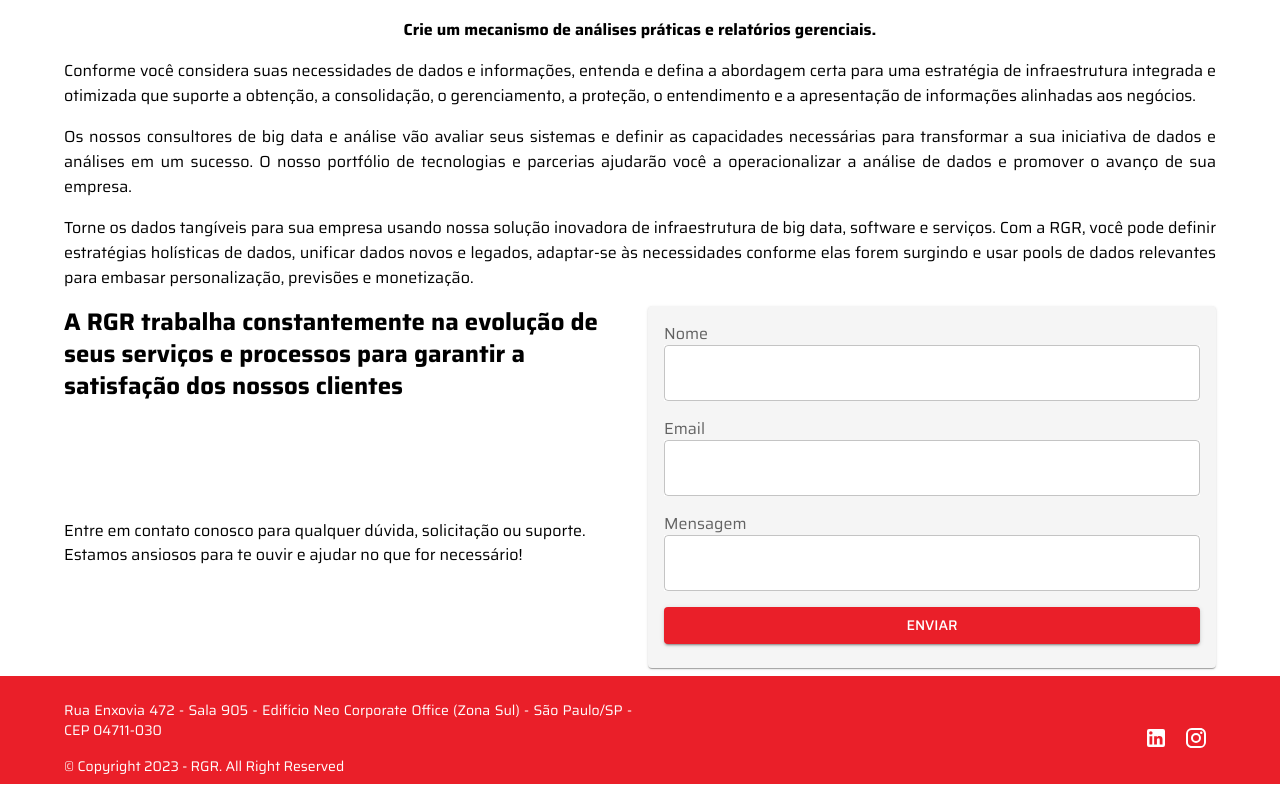
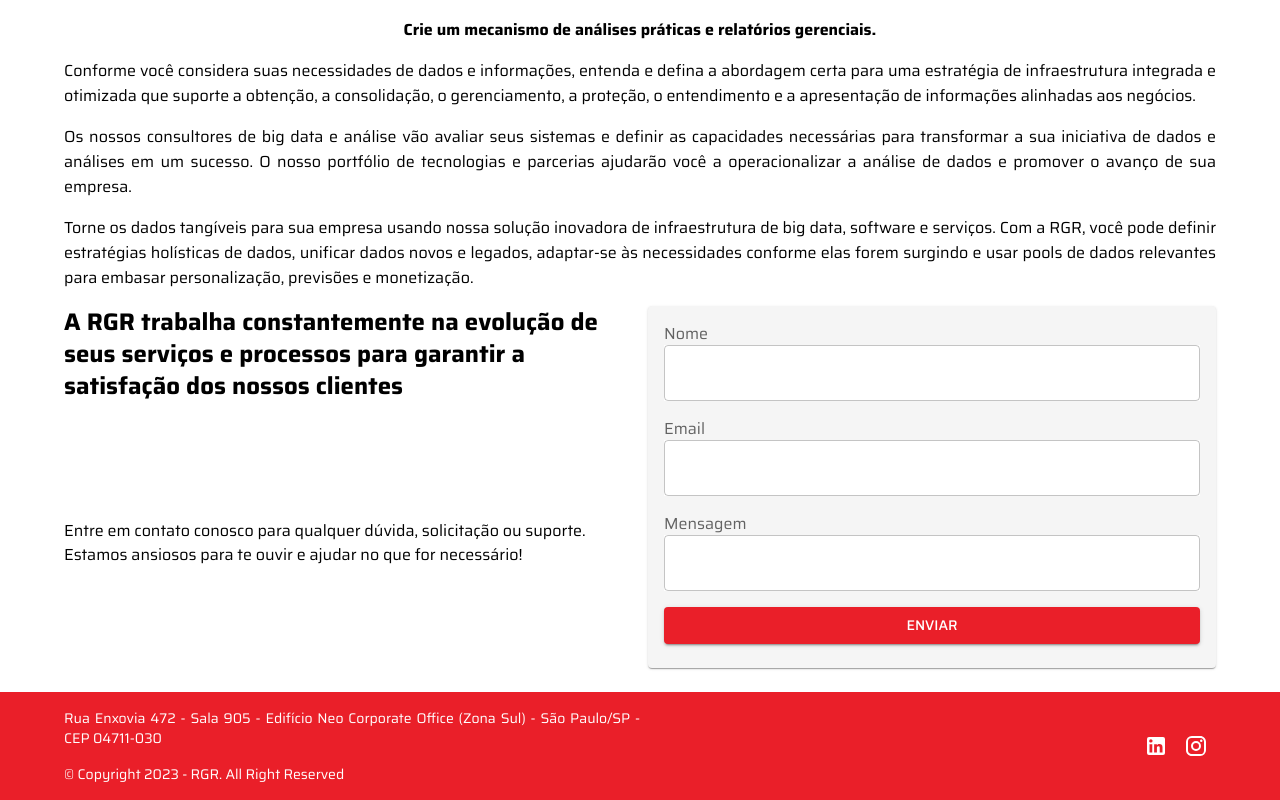
Before and after one commit to rgr-tecnologia/site, a Next.js app: page / in a window 1280 px wide. Shown: the part 2423-3223 px from the top of the page. Built offline with nearby package versions, Linux system fonts and the light colour scheme.

Commit message:
Ajsutando icones de link de mídia

```diff
--- a/components/Footer.tsx
+++ b/components/Footer.tsx
@@ -1,4 +1,4 @@
-import { Container, Grid, Typography } from "@mui/material";
+import { Box, Container, Grid, Typography } from "@mui/material";
 import { SocialMediaLinks } from "./SocialMediaLinks";
 
 export function Footer() {
@@ -17,8 +17,7 @@ export function Footer() {
             xs: "column",
             sm: "row",
           }}
-          paddingY={1}
-          spacing={2}
+          paddingY={2}
         >
           <Grid
             item
@@ -48,11 +47,14 @@ export function Footer() {
               xs: "center",
               sm: "flex-end",
             }}
+            alignItems={"center"}
             xs={4}
             sm={6}
             color={"#fff"}
           >
-            <SocialMediaLinks />
+            <Box>
+              <SocialMediaLinks />
+            </Box>
           </Grid>
         </Grid>
       </Container>
--- a/components/SocialMediaLinks.tsx
+++ b/components/SocialMediaLinks.tsx
@@ -12,28 +12,14 @@ export const SocialMediaLinks = () => {
           "inherit" /* TODO: Change to "primary" when the theme is ready */
         }
       >
-        <LinkedInIcon
-          sx={{
-            fontSize: {
-              xs: "2rem",
-              sm: "1.5rem",
-            },
-          }}
-        />
+        <LinkedInIcon />
       </IconButton>
       <IconButton
         color={
           "inherit" /* TODO: Change to "primary" when the theme is ready */
         }
       >
-        <InstagramIcon
-          sx={{
-            fontSize: {
-              xs: "2rem",
-              sm: "1.5rem",
-            },
-          }}
-        />
+        <InstagramIcon />
       </IconButton>
     </>
   );
```
